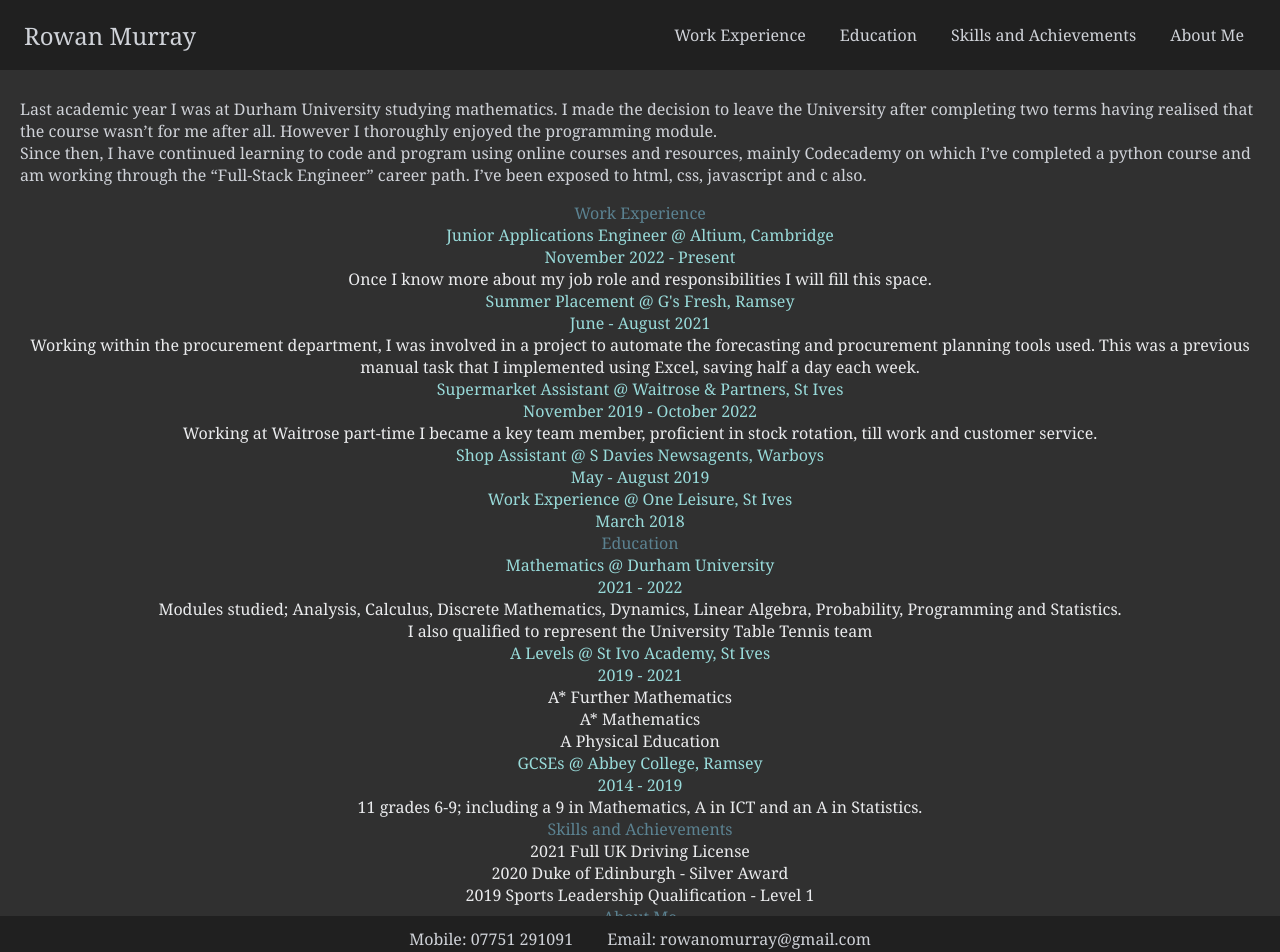
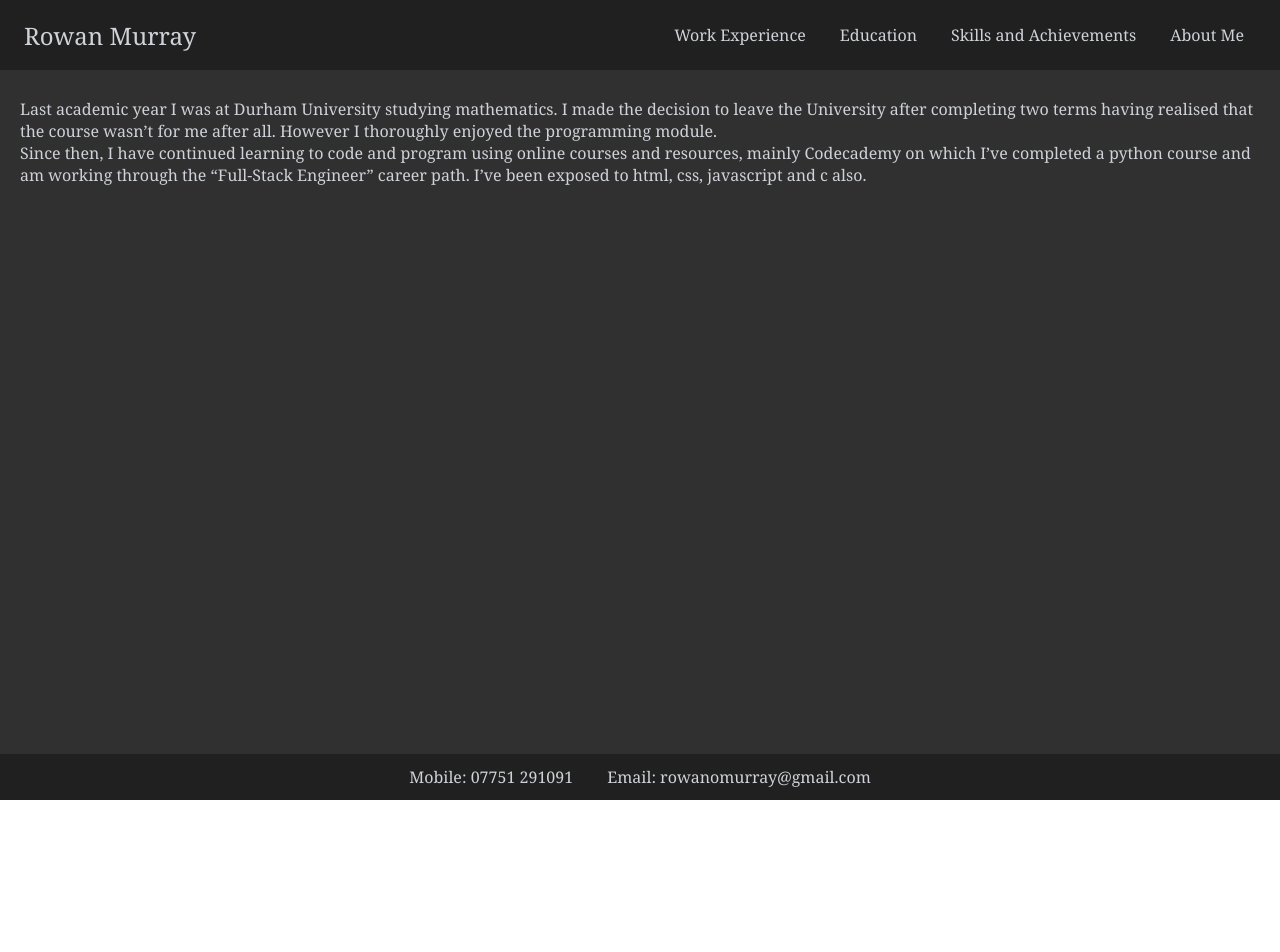
Before and after one commit to RowMur/RowMur, a React (Create React App) app in the folder my-app/: page / in a window 1280 px wide. Shown: the top 952 px of the page. After the commit the page ends 800 px from the top, so only its background shows below. Built offline with nearby package versions, Linux system fonts and the light colour scheme.

Commit message:
fixed landing page

```diff
--- a/my-app/src/App.tsx
+++ b/my-app/src/App.tsx
@@ -1,7 +1,6 @@
 import React, { useState } from "react";
 import styled from "styled-components";
 import Header from "./header";
-import Content from "./content";
 import Footer from "./footer";
 import WorkExperience from "./pages/workExperience";
 import Profile from "./pages/Profile";
@@ -10,7 +9,7 @@
 import AboutMe from "./pages/aboutMe";
 
 function App() {
-  const [page, setPage] = useState(<Content />);
+  const [page, setPage] = useState(<Profile />);
 
   const handleClick = (i: number) => {
     const pages = [
--- a/my-app/src/content.tsx
+++ /dev/null
@@ -1,143 +0,0 @@
-import styled from "styled-components";
-
-const Content = () => {
-  return (
-    <StyledContent>
-      <StyledProfile>
-        Last academic year I was at Durham University studying mathematics. I
-        made the decision to leave the University after completing two terms
-        having realised that the course wasn’t for me after all. However I
-        thoroughly enjoyed the programming module.
-        <br /> Since then, I have continued learning to code and program using
-        online courses and resources, mainly Codecademy on which I’ve completed
-        a python course and am working through the “Full-Stack Engineer” career
-        path. I’ve been exposed to html, css, javascript and c also.
-      </StyledProfile>
-      <StyledSection>
-        <SectionHeader>Work Experience</SectionHeader>
-        <SectionSubTitle>
-          Junior Applications Engineer @ Altium, Cambridge <br />
-          November 2022 - Present
-        </SectionSubTitle>
-        <SectionContent>
-          Once I know more about my job role and responsibilities I will fill
-          this space.
-        </SectionContent>
-        <SectionSubTitle>
-          Summer Placement @ G's Fresh, Ramsey
-          <br />
-          June - August 2021
-        </SectionSubTitle>
-        <SectionContent>
-          Working within the procurement department, I was involved in a project
-          to automate the forecasting and procurement planning tools used. This
-          was a previous manual task that I implemented using Excel, saving half
-          a day each week.
-        </SectionContent>
-        <SectionSubTitle>
-          Supermarket Assistant @ Waitrose & Partners, St Ives
-          <br />
-          November 2019 - October 2022
-        </SectionSubTitle>
-        <SectionContent>
-          Working at Waitrose part-time I became a key team member, proficient
-          in stock rotation, till work and customer service.
-        </SectionContent>
-        <SectionSubTitle>
-          Shop Assistant @ S Davies Newsagents, Warboys
-          <br />
-          May - August 2019
-        </SectionSubTitle>
-        <SectionSubTitle>
-          Work Experience @ One Leisure, St Ives
-          <br />
-          March 2018
-        </SectionSubTitle>
-      </StyledSection>
-      <StyledSection>
-        <SectionHeader>Education</SectionHeader>
-        <SectionSubTitle>
-          Mathematics @ Durham University
-          <br />
-          2021 - 2022
-        </SectionSubTitle>
-        <SectionContent>
-          Modules studied; Analysis, Calculus, Discrete Mathematics, Dynamics,
-          Linear Algebra, Probability, Programming and Statistics.
-          <br />I also qualified to represent the University Table Tennis team
-        </SectionContent>
-        <SectionSubTitle>
-          A Levels @ St Ivo Academy, St Ives
-          <br />
-          2019 - 2021
-        </SectionSubTitle>
-        <SectionContent>
-          A* Further Mathematics
-          <br />
-          A* Mathematics
-          <br />A Physical Education
-        </SectionContent>
-        <SectionSubTitle>
-          GCSEs @ Abbey College, Ramsey
-          <br />
-          2014 - 2019
-        </SectionSubTitle>
-        <SectionContent>
-          11 grades 6-9; including a 9 in Mathematics, A in ICT and an A in
-          Statistics.
-        </SectionContent>
-      </StyledSection>
-      <StyledSection>
-        <SectionHeader>Skills and Achievements</SectionHeader>
-        <SectionContent>
-          2021 Full UK Driving License
-          <br />
-          2020 Duke of Edinburgh - Silver Award
-          <br />
-          2019 Sports Leadership Qualification - Level 1
-        </SectionContent>
-      </StyledSection>
-      <StyledSection>
-        <SectionHeader>About Me</SectionHeader>
-        <SectionContent>
-          I enjoy playing chess, computer games and sports. I am a keen table
-          tennis player which I play competitively.
-        </SectionContent>
-      </StyledSection>
-    </StyledContent>
-  );
-};
-
-const StyledContent = styled.main`
-  width: calc(100% - 40px);
-  height: fit-content;
-  display: flex;
-  flex-direction: column;
-  justify-content: flex-start;
-  margin: 12px 20px;
-  align-items: center;
-`;
-
-const StyledProfile = styled.p`
-  width: auto;
-`;
-
-const StyledSection = styled.a`
-  display: flex;
-  flex-direction: column;
-  text-align: center;
-`;
-
-const SectionHeader = styled.a`
-  color: #5b8291;
-`;
-
-const SectionSubTitle = styled.a`
-  color: #98dad9;
-`;
-
-const SectionContent = styled.a`
-  color: #eaebed;
-`;
-
-export default Content;
```
